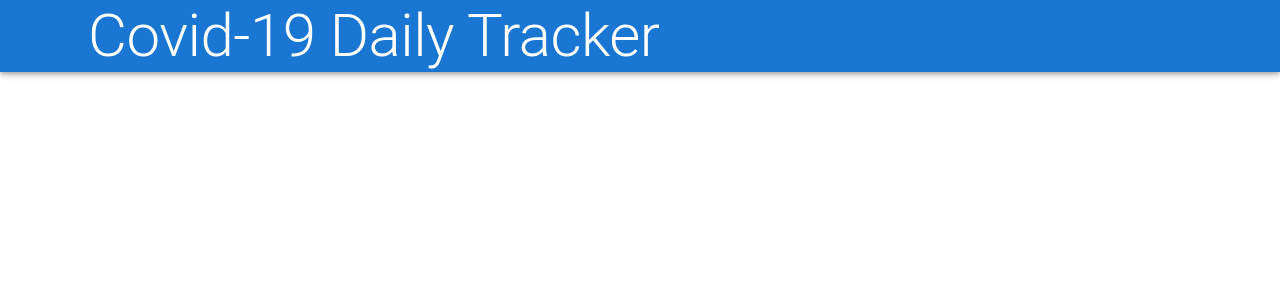
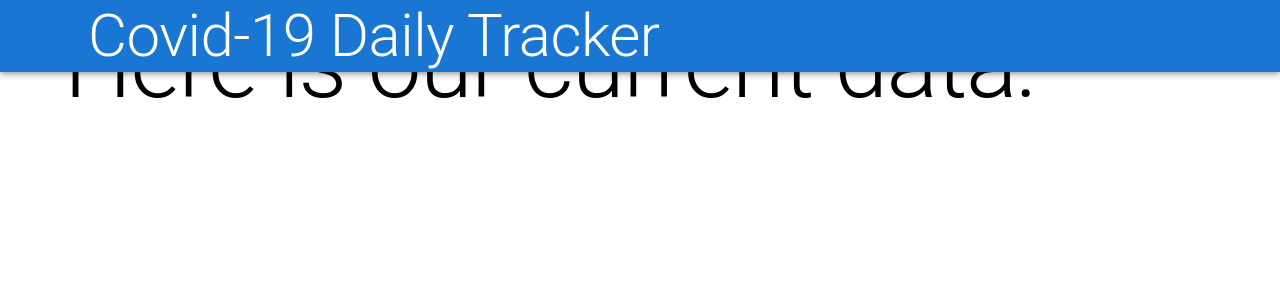
Before and after one commit to couvq/covid-daily-tracker, a React (Create React App) app: page / in a window 1280 px wide. Shown: the top 300 px of the page. Built offline with nearby package versions, Linux system fonts and the light colour scheme; no server answers.

Commit message:
built out display component starter code

```diff
--- a/src/App.js
+++ b/src/App.js
@@ -1,7 +1,8 @@
 import React, { useEffect, useState } from 'react';
 import Header from './components/Header';
+import Display from './components/Display';
 
-// where our data comes from
+// api call where our data comes from
 import getLatestCountryDataByName from './api/fetchData';
 
 const App = () => {
@@ -20,6 +21,7 @@ const App = () => {
   return (
     <>
         <Header />
+        <Display />
     </>
   );
 }
--- /dev/null
+++ b/src/components/Display.js
@@ -0,0 +1,14 @@
+import { Container, Typography } from '@mui/material';
+import React from 'react';
+
+const Display = ( { data } ) => {
+
+
+  return (
+    <Container>
+        <Typography variant="h1"> Here is our current data: {data} </Typography>
+    </Container>
+  );
+}
+
+export default Display;
--- a/src/components/Header.js
+++ b/src/components/Header.js
@@ -3,10 +3,12 @@ import { AppBar, Container, Toolbar, Typography } from "@mui/material";
 
 const Header = () => {
   return (
-    <AppBar>
+    <AppBar >
       <Container>
         <Toolbar>
             <Typography variant="h2">Covid-19 Daily Tracker</Typography>
+
+            {/* TODO: Add a search bar to the Header */}
         </Toolbar>
       </Container>
     </AppBar>
```
